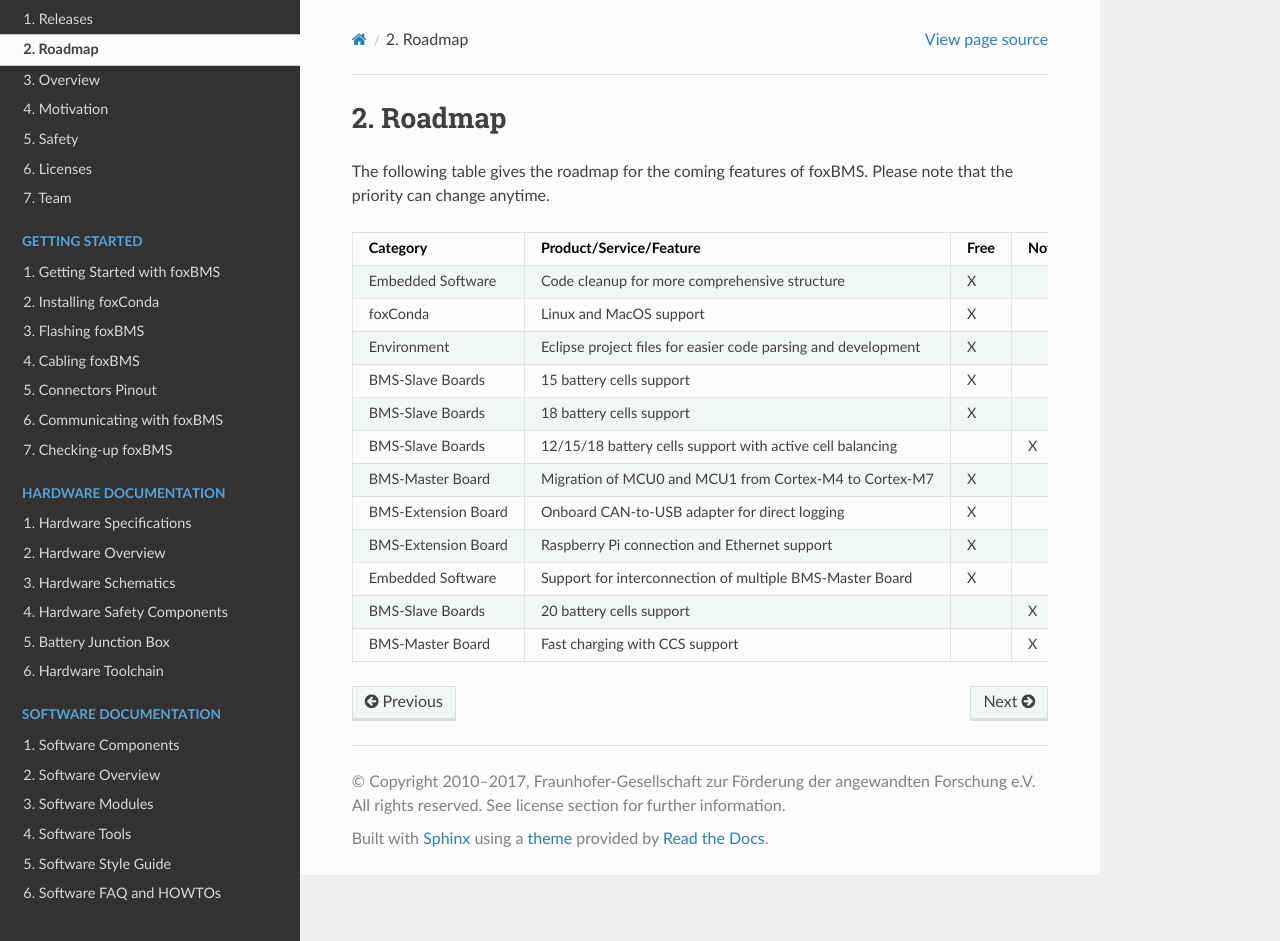
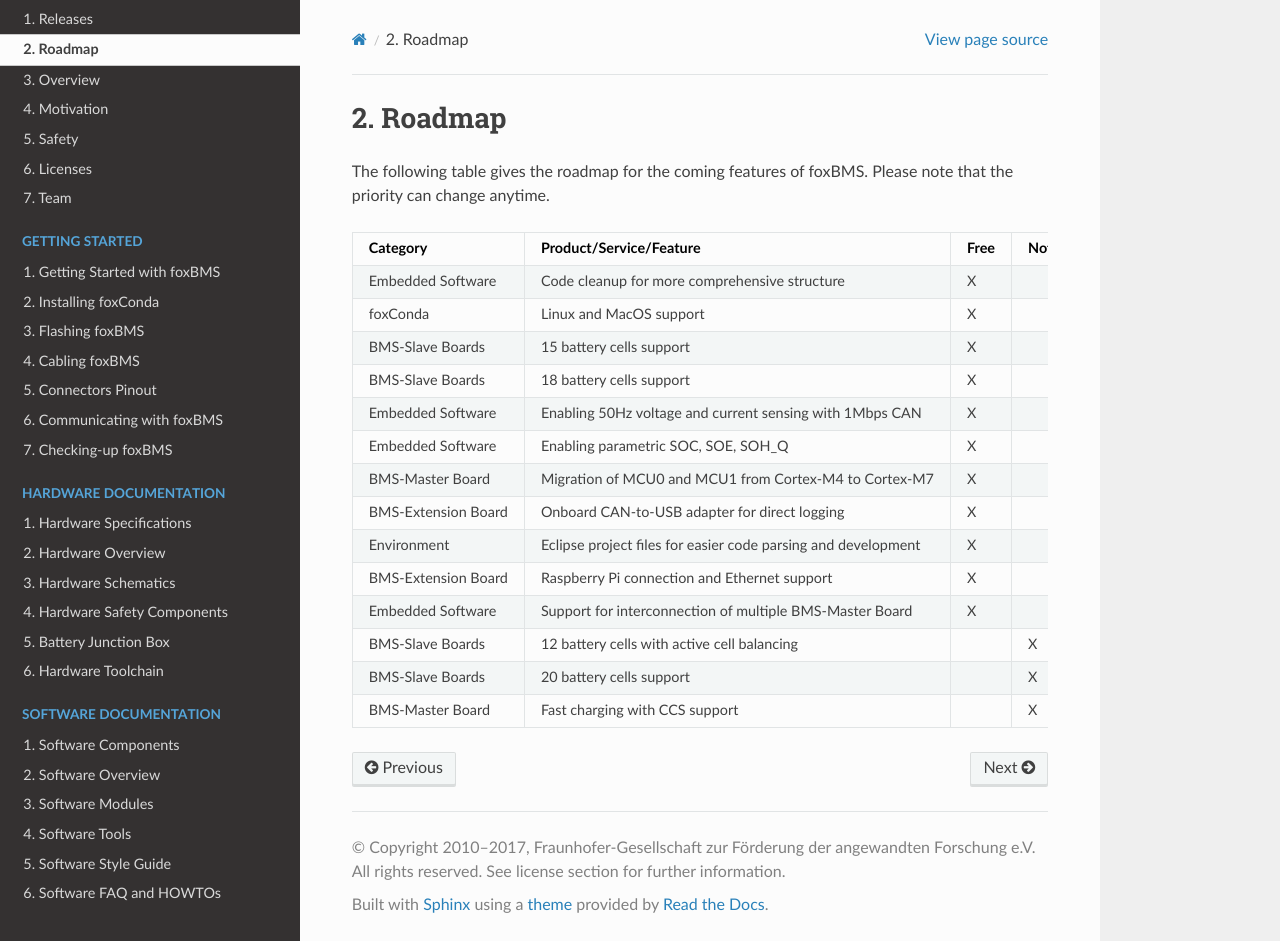
Before and after one commit to foxBMS/foxBMS-documentation, a Sphinx documentation site: the page built from doc/sphinx/general_information/roadmap/roadmap.rst, in a window 1280 px wide and 941 px high. Built offline with Sphinx 7.4.7 and the Read the Docs theme 2.0.0, drawn with Linux system fonts in a browser that asks for light colours; pages that are not in the unit, such as notebooks, are missing from menus; the version number could not be read and is left out.

```diff
--- a/doc/sphinx/general_information/roadmap/roadmap.rst
+++ b/doc/sphinx/general_information/roadmap/roadmap.rst
@@ -19,21 +19,25 @@
 +--------------------------+----------------------------------------------------------------------+------------+------------+-------------------+---------------+
 | |foxconda|               | Linux and MacOS support                                              | X          |            | Q2 2017           | 2017-06-09    |
 +--------------------------+----------------------------------------------------------------------+------------+------------+-------------------+---------------+
-| Environment              | Eclipse project files for easier code parsing and development        | X          |            | Q3 2017           |               |
-+--------------------------+----------------------------------------------------------------------+------------+------------+-------------------+---------------+
 | |BMS-Slaves|             | 15 battery cells support                                             | X          |            | Q3 2017           |               |
 +--------------------------+----------------------------------------------------------------------+------------+------------+-------------------+---------------+
 | |BMS-Slaves|             | 18 battery cells support                                             | X          |            | Q3 2017           |               |
 +--------------------------+----------------------------------------------------------------------+------------+------------+-------------------+---------------+
-| |BMS-Slaves|             | 12/15/18 battery cells support with active cell balancing            |            | X          | Q3 2017           |               |
+| Embedded Software        | Enabling 50Hz voltage and current sensing with 1Mbps CAN             | X          |            | Q3 2017           |               |
++--------------------------+----------------------------------------------------------------------+------------+------------+-------------------+---------------+
+| Embedded Software        | Enabling parametric SOC, SOE, SOH_Q                                  | X          |            | Q4 2017           |               |
 +--------------------------+----------------------------------------------------------------------+------------+------------+-------------------+---------------+
 | |BMS-Master|             | Migration of |MCU0| and |MCU1| from Cortex-M4 to Cortex-M7           | X          |            | Q4 2017           |               |
 +--------------------------+----------------------------------------------------------------------+------------+------------+-------------------+---------------+
 | |BMS-Extension|          | Onboard CAN-to-USB adapter for direct logging                        | X          |            | Q4 2017           |               |
 +--------------------------+----------------------------------------------------------------------+------------+------------+-------------------+---------------+
+| Environment              | Eclipse project files for easier code parsing and development        | X          |            | Q4 2017           |               |
++--------------------------+----------------------------------------------------------------------+------------+------------+-------------------+---------------+
 | |BMS-Extension|          | Raspberry Pi connection and Ethernet support                         | X          |            | Q4 2017           |               |
 +--------------------------+----------------------------------------------------------------------+------------+------------+-------------------+---------------+
 | Embedded Software        | Support for interconnection of multiple |BMS-Master|                 | X          |            | Q1 2018           |               |
++--------------------------+----------------------------------------------------------------------+------------+------------+-------------------+---------------+
+| |BMS-Slaves|             | 12 battery cells with active cell balancing                          |            | X          | Q2 2018           |               |
 +--------------------------+----------------------------------------------------------------------+------------+------------+-------------------+---------------+
 | |BMS-Slaves|             | 20 battery cells support                                             |            | X          | Q2 2018           |               |
 +--------------------------+----------------------------------------------------------------------+------------+------------+-------------------+---------------+
```
Also changed, not shown: doc/sphinx/hardware_documentation/overview/master_block_diagram.png, 1 other file.
